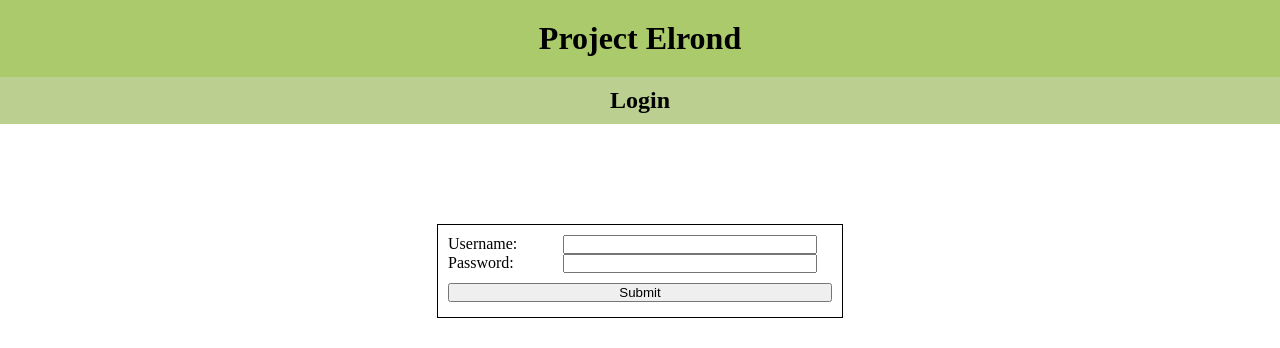
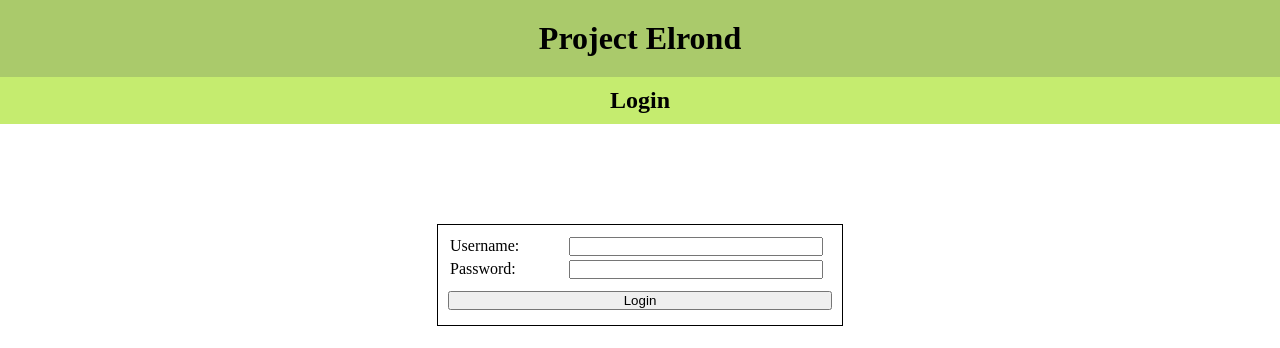
Before and after one commit to rutrum/elrond-front, a Vue app: page / in a window 1280 px wide. Shown: the top 348 px of the page. Built offline with nearby package versions, Linux system fonts and the light colour scheme.

Commit message:
Now barks at user for not entering password/username

```diff
--- a/src/components/Login.vue
+++ b/src/components/Login.vue
@@ -2,9 +2,13 @@
     <div id="login">
         <h2 id="subtitle">{{ title }}</h2>
         <form id="login-form">
-            <label>Username:</label><input type="text"></input><br>
-            <label>Password:</label><input type="password"></input>
-            <input id='submit' type="submit">
+            <label>Username:</label>
+            <input type="text" v-model="input.username"></input>
+            <br>
+            <label>Password:</label>
+            <input type="password" v-model="input.password"></input>
+            <button id="submit" type="button" v-on:click="login()">Login</button>
+            <p id="warning">{{ output }}</p>
         </form>
     </div>
 </template>
@@ -14,7 +18,22 @@
         name: 'login',
         data() {
             return {
-                title: "Login"
+                title: "Login",
+                input: {
+                    username: "",
+                    password: ""
+                },
+                output: ""
+            }
+        },
+        methods: {
+            login() {
+                if (this.input.username != "" && this.input.password != "") {
+                    this.output = ""
+                    //TODO ajax?
+                } else {
+                    this.output = "You need to enter a username and password.";
+                }
             }
         }
     }
@@ -23,10 +42,16 @@
 <style>
     label {
         display: inline-block;
+        margin: 2px;
         width: 30%;
     }
     input {
         width: 65%;
+        margin: 2px;
+    }
+    #warning {
+        color: red;
+        text-align: center;
     }
     #submit {
         margin: 10px auto 5px auto;
--- a/src/components/Main.vue
+++ b/src/components/Main.vue
@@ -30,6 +30,6 @@
     #subtitle {
         text-align: center;
         padding: 10px;
-        background-color: rgb(187, 207, 145);
+        background-color: rgb(197, 236, 111);
     }
 </style>
```
